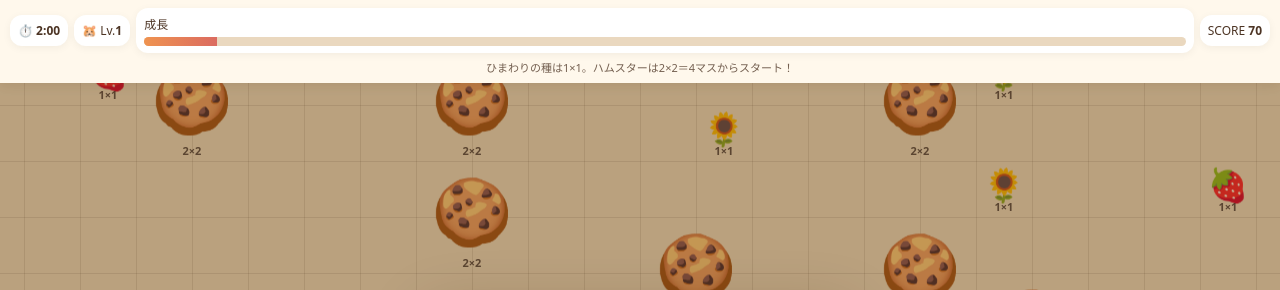
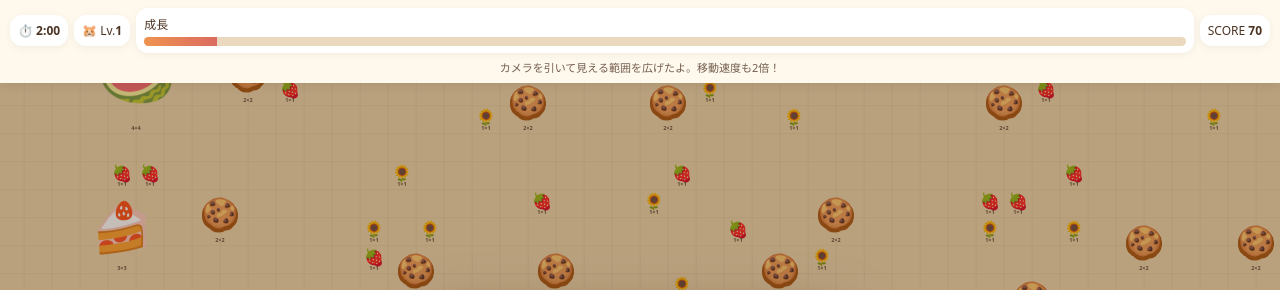
Before and after one commit to pasta-999/mogumogu-hamster, a plain HTML site: page index.html in a window 1280 px wide. Shown: the top 290 px of the page. Drawn offline with Linux system fonts and the light colour scheme; animation ran at ten frames a second.

Commit message:
Use half-scale camera and double movement speed

```diff
--- a/index.html
+++ b/index.html
@@ -1 +1 @@
-<!doctype html><html lang="ja"><head><meta charset="utf-8"><meta name="viewport" content="width=device-width,initial-scale=1,maximum-scale=1,user-scalable=no"><title>もぐもぐハムスター - 2分チャレンジ</title><link rel="stylesheet" href="style.css?v=6"></head><body><div id="wrap"><div id="hud"><div class="top"><div class="stat">⏱️ <b id="timer">2:00</b></div><div class="stat">🐹 Lv.<b id="lv">1</b></div><div class="stat">成長<div class="bar"><div id="fill"></div></div></div><div class="stat scoreStat">SCORE <b id="score">0</b></div></div><div id="hint">ひまわりの種は1×1。ハムスターは2×2＝4マスからスタート！</div></div><div id="game"><canvas id="canvas"></canvas><div id="toast"></div><div id="stick"><div id="knob"></div></div><div id="start" class="ov"><div class="card"><h1>もぐもぐハムスター</h1><p>前の真上視点で遊ぶシンプル版。<br>ひまわりの種は1×1、ハムスターは2×2＝4マスからスタート。<br>食べ物はどれでも最初から食べられるよ。<br>自分より大きい物ほど、食べ切るのに時間がかかる！<br><b>制限時間は2分！</b></p><button id="go">あそぶ</button></div></div><div id="result" class="ov" style="display:none"><div class="card"><h1>RESULT</h1><div class="big" id="fs">0</div><div class="res"><div>食べた数<b id="fe">0</b></div><div>最終Lv<b id="fl">1</b></div><div>ハムスター<b id="fh">2×2</b></div><div>最大食材<b id="ff">-</b></div></div><div class="actions"><button id="retry">リトライ</button><button id="exit" class="alt">終了</button></div></div></div></div></div><script src="game.js?v=6"></script><script src="balance.js?v=6"></script></body></html>
+<!doctype html><html lang="ja"><head><meta charset="utf-8"><meta name="viewport" content="width=device-width,initial-scale=1,maximum-scale=1,user-scalable=no"><title>もぐもぐハムスター - 2分チャレンジ</title><link rel="stylesheet" href="style.css?v=7"></head><body><div id="wrap"><div id="hud"><div class="top"><div class="stat">⏱️ <b id="timer">2:00</b></div><div class="stat">🐹 Lv.<b id="lv">1</b></div><div class="stat">成長<div class="bar"><div id="fill"></div></div></div><div class="stat scoreStat">SCORE <b id="score">0</b></div></div><div id="hint">カメラを引いて見える範囲を広げたよ。移動速度も2倍！</div></div><div id="game"><canvas id="canvas"></canvas><div id="toast"></div><div id="stick"><div id="knob"></div></div><div id="start" class="ov"><div class="card"><h1>もぐもぐハムスター</h1><p>真上視点のまま、カメラを引いて世界を0.5倍表示。<br>ひまわりの種は1×1、ハムスターは2×2＝4マスからスタート。<br>見える範囲が広くなり、移動速度はこれまでの2倍。<br>食べ物はどれでも最初から食べられるよ。<br><b>制限時間は2分！</b></p><button id="go">あそぶ</button></div></div><div id="result" class="ov" style="display:none"><div class="card"><h1>RESULT</h1><div class="big" id="fs">0</div><div class="res"><div>食べた数<b id="fe">0</b></div><div>最終Lv<b id="fl">1</b></div><div>ハムスター<b id="fh">2×2</b></div><div>最大食材<b id="ff">-</b></div></div><div class="actions"><button id="retry">リトライ</button><button id="exit" class="alt">終了</button></div></div></div></div></div><script src="game.js?v=7"></script><script src="balance.js?v=7"></script><script src="viewzoom.js?v=7"></script></body></html>
```
